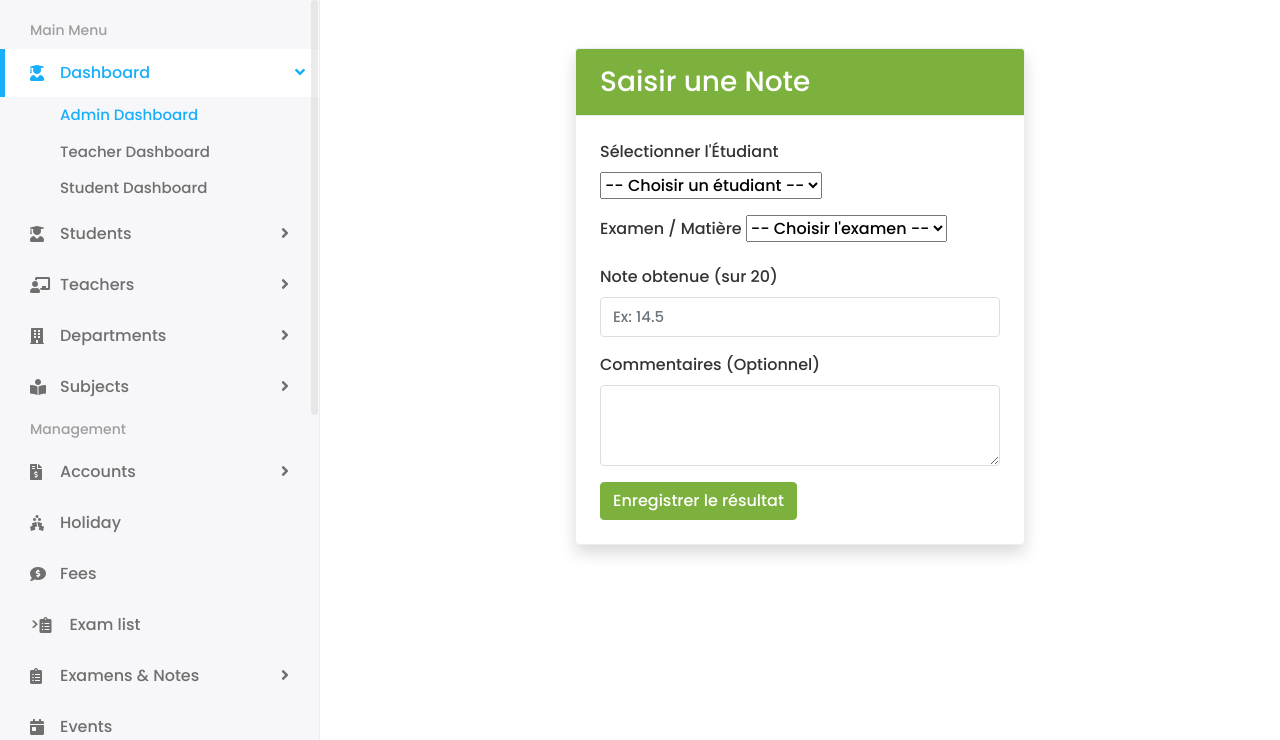
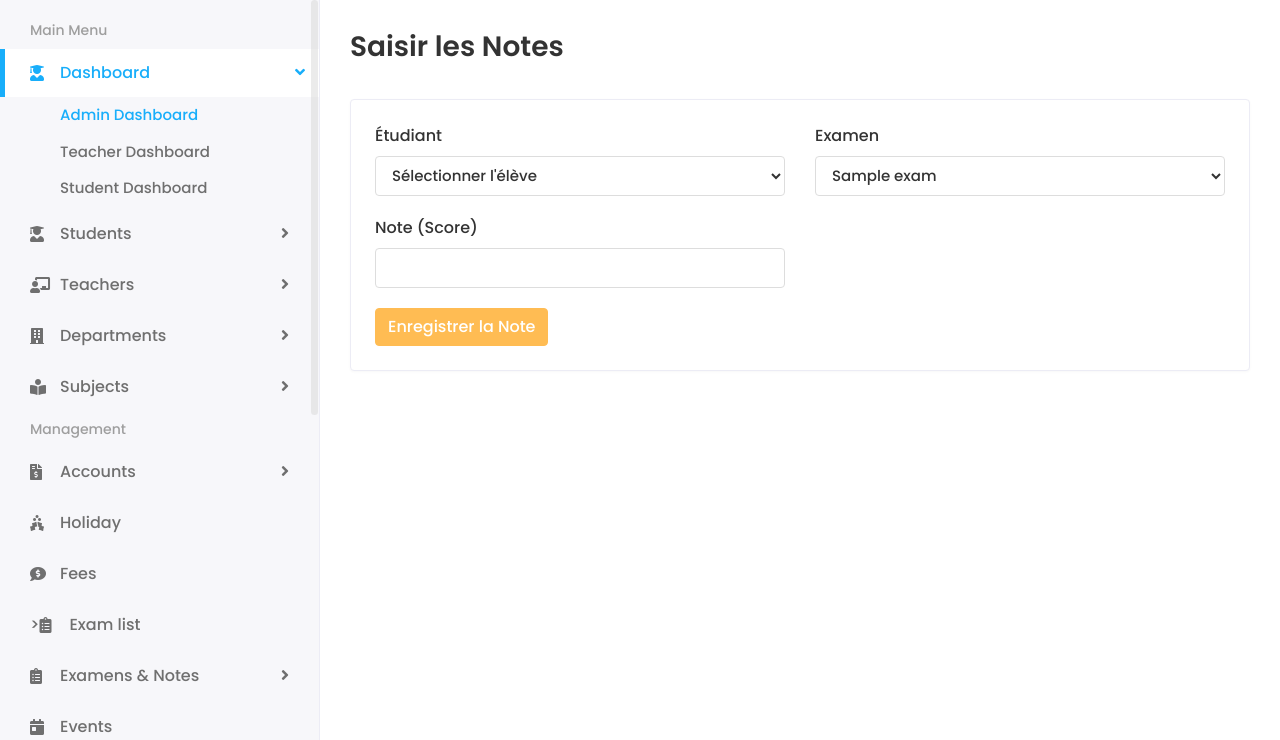
Before and after one commit to ELISSAOUIAYA/PFM_PreSkool, a Django app: page /exams/marks/add/ in a window 1280 px wide. Shown: the part 60-800 px from the top of the page. Run offline with Django 5.2, Linux system fonts and the light colour scheme; a user stored in the database is signed in; data comes from the database, SQL or seed files in the repository; tables that the repository leaves empty hold one stand-in row (values such as "Sample post"); parts of the project's set-up code (start-up, migrations or seed data) failed here and were passed over; some libraries are stand-ins or nearby versions.

Commit message:
integration des modules exams et mise a jour des templates

```diff
--- a/exams/models.py
+++ b/exams/models.py
@@ -1,45 +1,27 @@
 from django.db import models
-from student.models import Student # Vérifie si ton app s'appelle 'student' ou 'students'
-
-class Subject(models.Model):
-    """Représente une matière (ex: Python, Mathématiques)"""
-    name = models.CharField(max_length=100, unique=True, verbose_name="Nom de la matière")
-    code = models.CharField(max_length=20, unique=True, verbose_name="Code Matière")
-
-    def __str__(self):
-        return self.name
-
-    class Meta:
-        verbose_name = "Matière"
-        verbose_name_plural = "Matières"
-
-class Mark(models.Model):
-    student = models.ForeignKey(Student, on_delete=models.CASCADE)
-    exam = models.ForeignKey('Exam', on_delete=models.CASCADE)
-    score = models.DecimalField(max_digits=5, decimal_places=2) # ex: 15.50
-    remarks = models.TextField(blank=True, null=True) # Commentaires du prof
-
-    def __str__(self):
-        return f"{self.student} - {self.exam.name} : {self.score}"
-
+from subjects.models import Subject
+from student.models import Student
 
 class Exam(models.Model):
-    """Représente un examen spécifique lié à une matière"""
     EXAM_TYPES = [
-        ('CC', 'Contrôle Continu'),
-        ('EF', 'Examen Final'),
-        ('DS', 'Devoir Surveillé'),
+        ('Quiz', 'Quiz'),
+        ('Midterm', 'Examen Mi-parcours'),
+        ('Final', 'Examen Final'),
     ]
 
-    name = models.CharField(max_length=150, verbose_name="Nom de l'examen")
-    subject = models.ForeignKey(Subject, on_delete=models.CASCADE, related_name="exams", verbose_name="Matière")
-    date = models.DateField(verbose_name="Date de l'examen")
-    exam_type = models.CharField(max_length=2, choices=EXAM_TYPES, default='CC', verbose_name="Type d'examen")
-    total_marks = models.PositiveIntegerField(default=20, verbose_name="Note Maximale")
+    name = models.CharField(max_length=100)
+    subject = models.ForeignKey(Subject, on_delete=models.CASCADE, related_name='exams')
+    date = models.DateField()
+    exam_type = models.CharField(max_length=50, choices=EXAM_TYPES)
+    total_marks = models.IntegerField(default=100)
 
     def __str__(self):
         return f"{self.name} - {self.subject.name}"
 
-    class Meta:
-        verbose_name = "Examen"
-        verbose_name_plural = "Examens"
+class Mark(models.Model):
+    student = models.ForeignKey(Student, on_delete=models.CASCADE, related_name='marks')
+    exam = models.ForeignKey(Exam, on_delete=models.CASCADE, related_name='marks')
+    score = models.FloatField()
+
+    def __str__(self):
+        return f"{self.student} | {self.exam.name} : {self.score}"
--- a/exams/urls.py
+++ b/exams/urls.py
@@ -7,5 +7,5 @@ urlpatterns = [
     path('supprimer/<int:pk>/', views.delete_exam_view, name='delete_exam'),
     path('resultats/', views.results_list_view, name='results_list'),
     path('marks/add/', views.add_mark_view, name='add_mark'),
-    path('my-results/', views.my_results_view, name='my_results'),
+    path('results/', views.results_list_view, name='my_results'),
 ]
--- a/exams/views.py
+++ b/exams/views.py
@@ -1,19 +1,19 @@
 from django.shortcuts import render, redirect, get_object_or_404
 from django.contrib import messages
-from .models import Exam, Mark
+from django.contrib.admin.views.decorators import staff_member_required
+
+# On importe tous les modèles nécessaires ici une seule fois
+from .models import Mark, Exam
 from subjects.models import Subject
 from student.models import Student
 
-# 1. Voir la liste
+# 1. Voir la liste des examens
 def exam_list_view(request):
     exams = Exam.objects.all().select_related('subject')
     return render(request, 'exams/exam_list.html', {'exams': exams})
 
-from django.shortcuts import render, redirect, get_object_or_404
-from .models import Exam, Subject
-from django.contrib import messages
-
 # 2. Ajouter un examen
+@staff_member_required
 def add_exam_view(request):
     if request.method == "POST":
         name = request.POST.get('name')
@@ -31,73 +31,48 @@ def add_exam_view(request):
             )
             messages.success(request, "Examen ajouté !")
             return redirect('exam_list')
-
         except (Subject.DoesNotExist, ValueError):
             messages.error(request, "Erreur : La matière sélectionnée est invalide")
 
-    # --- LE LIEN AVEC LA BASE DE DONNÉES ---
-    # On récupère toutes les matières.
-    # Ajoute un .order_by('name') pour être propre.
     subjects_list = Subject.objects.all()
-
-    # Vérifie dans ta console si subjects_list contient quelque chose :
-    print(f"DEBUG: Nombre de matières trouvées : {subjects_list.count()}")
-
     return render(request, 'exams/add_exam_form.html', {'subjects': subjects_list})
 
 # 3. Supprimer un examen
+@staff_member_required
 def delete_exam_view(request, pk):
     exam = get_object_or_404(Exam, pk=pk)
     exam.delete()
     messages.warning(request, "Examen supprimé.")
     return redirect('exam_list')
 
-# 4. Voir les résultats
+# 4. Saisir les notes (Section ajout)
+@staff_member_required
+def add_mark_view(request):
+    if request.method == "POST":
+        s_id = request.POST.get('student_id')
+        e_id = request.POST.get('exam_id')
+        score = request.POST.get('score')
+
+        Mark.objects.create(
+            student_id=s_id,
+            exam_id=e_id,
+            score=score
+        )
+        messages.success(request, "Note enregistrée avec succès !")
+        return redirect('exam_list')
+
+    context = {
+        'students': Student.objects.all(),
+        'exams': Exam.objects.all(),
+    }
+    return render(request, 'exams/add_results.html', context)
+
+# 5. Afficher les notes (Section affichage)
 def results_list_view(request):
-    exams = Exam.objects.all()
-    return render(request, 'exams/my_results.html', {'results': exams})
-#
-def add_mark_view(request):
-    # Sécurité simple : On peut vérifier si l'utilisateur est admin
-    if not request.user.is_staff:
-        messages.error(request, "Accès refusé. Seuls les professeurs peuvent ajouter des notes.")
-        return redirect('student_dashboard')
-
-    if request.method == "POST":
-        student_id = request.POST.get('student')
-        exam_id = request.POST.get('exam')
-        score = request.POST.get('score')
-        remarks = request.POST.get('remarks')
-
-        try:
-            student = Student.objects.get(id=student_id)
-            exam = Exam.objects.get(id=exam_id)
-
-            Mark.objects.create(
-                student=student,
-                exam=exam,
-                score=score,
-                remarks=remarks
-            )
-            messages.success(request, "Note ajoutée avec succès !")
-            return redirect('exam_list')
-        except Exception as e:
-            messages.error(request, f"Erreur : {e}")
-
-    students = Student.objects.all()
-    exams = Exam.objects.all()
-    return render(request, 'exams/add_results.html', {
-        'students': students,
-        'exams': exams
-    })
-def my_results_view(request):
-    # On filtre les notes par l'utilisateur connecté
-    # Note: Vérifie que ton modèle Student a un champ 'user' lié à Django User
-    try:
-        # On cherche l'étudiant lié à l'utilisateur actuel
-        student_profile = Student.objects.get(first_name=request.user.username) # Adapté à ton modèle
-        results = Mark.objects.filter(student=student_profile)
-    except Student.DoesNotExist:
-        results = []
+    # Si c'est un prof/admin, il voit tout. Sinon, l'élève voit ses notes.
+    if request.user.is_staff:
+        results = Mark.objects.all().select_related('student', 'exam')
+    else:
+        results = Mark.objects.filter(student__first_name=request.user.username).select_related('exam')
 
     return render(request, 'exams/my_results.html', {'results': results})
--- a/templates/Home/base.html
+++ b/templates/Home/base.html
@@ -92,7 +92,7 @@
                         <ul>
                            <li><a href="index.html" class="active">Admin Dashboard</a></li>
                            <li><a href="{% url 'teacher_dashboard' %}">Teacher Dashboard</a></li>
-                           <li><a href="student-dashboard.html ">Student Dashboard</a></li>
+                           <li><a href=" student-dashboard.html ">Student Dashboard</a></li>
                         </ul>
                      </li>
                      <li class="submenu">
--- a/templates/exams/add_results.html
+++ b/templates/exams/add_results.html
@@ -1,38 +1,51 @@
-{% extends 'home/base.html' %}
+{% extends 'Home/base.html' %}
+{% block content %}
+<div class="content container-fluid">
+    <div class="page-header">
+        <div class="row align-items-center">
+            <div class="col">
+                <h3 class="page-title">Saisir les Notes</h3>
+            </div>
+        </div>
+    </div>
 
-{% block content %}
-<div class="container mt-5">
-    <div class="row justify-content-center">
-        <div class="col-md-6">
-            <div class="card shadow">
-                <div class="card-header bg-success text-white">
-                    <h3 class="mb-0">Saisir une Note</h3>
-                </div>
+    <div class="row">
+        <div class="col-sm-12">
+            <div class="card">
                 <div class="card-body">
                     <form method="POST">
                         {% csrf_token %}
-                        <div class="mb-3">
-                            <label class="form-label">Sélectionner l'Étudiant</label>
-                            <select name="student" class="form-select">
-                                <option>-- Choisir un étudiant --</option>
+                        <div class="row">
+                            <div class="col-12 col-sm-6">
+                                <div class="form-group">
+                                    <label>Étudiant</label>
+                                    <select class="form-control" name="student_id" required>
+                                        <option value="">Sélectionner l'élève</option>
+                                        {% for s in students %}
+                                        <option value="{{ s.id }}">{{ s.first_name }} {{ s.last_name }}</option>
+                                        {% endfor %}
                                     </select>
                                 </div>
-                        <div class="mb-3">
-                            <label class="form-label">Examen / Matière</label>
-                            <select name="exam" class="form-select">
-                                <option>-- Choisir l'examen --</option>
+                            </div>
+                            <div class="col-12 col-sm-6">
+                                <div class="form-group">
+                                    <label>Examen</label>
+                                    <select class="form-control" name="exam_id" required>
+                                        {% for e in exams %}
+                                        <option value="{{ e.id }}">{{ e.name }}</option>
+                                        {% endfor %}
                                     </select>
                                 </div>
-                        <div class="mb-3">
-                            <label class="form-label">Note obtenue (sur 20)</label>
-                            <input type="number" name="marks" step="0.25" class="form-control" placeholder="Ex: 14.5">
                             </div>
-                        <div class="mb-3">
-                            <label class="form-label">Commentaires (Optionnel)</label>
-                            <textarea name="comments" class="form-control" rows="3"></textarea>
+                            <div class="col-12 col-sm-6">
+                                <div class="form-group">
+                                    <label>Note (Score)</label>
+                                    <input type="number" step="0.01" class="form-control" name="score" required>
                                 </div>
-                        <div class="d-grid">
-                            <button type="submit" class="btn btn-success">Enregistrer le résultat</button>
+                            </div>
+                            <div class="col-12">
+                                <button type="submit" class="btn btn-primary">Enregistrer la Note</button>
+                            </div>
                         </div>
                     </form>
                 </div>
```
Also changed, not shown: exams/admin.py (+5 -5 lines), templates/exams/my_results.html (+27 -22 lines), home_auth/migrations/0005_alter_passwordresetrequest_token.py (added). Lines whose indentation alone changed are shown as unchanged.
